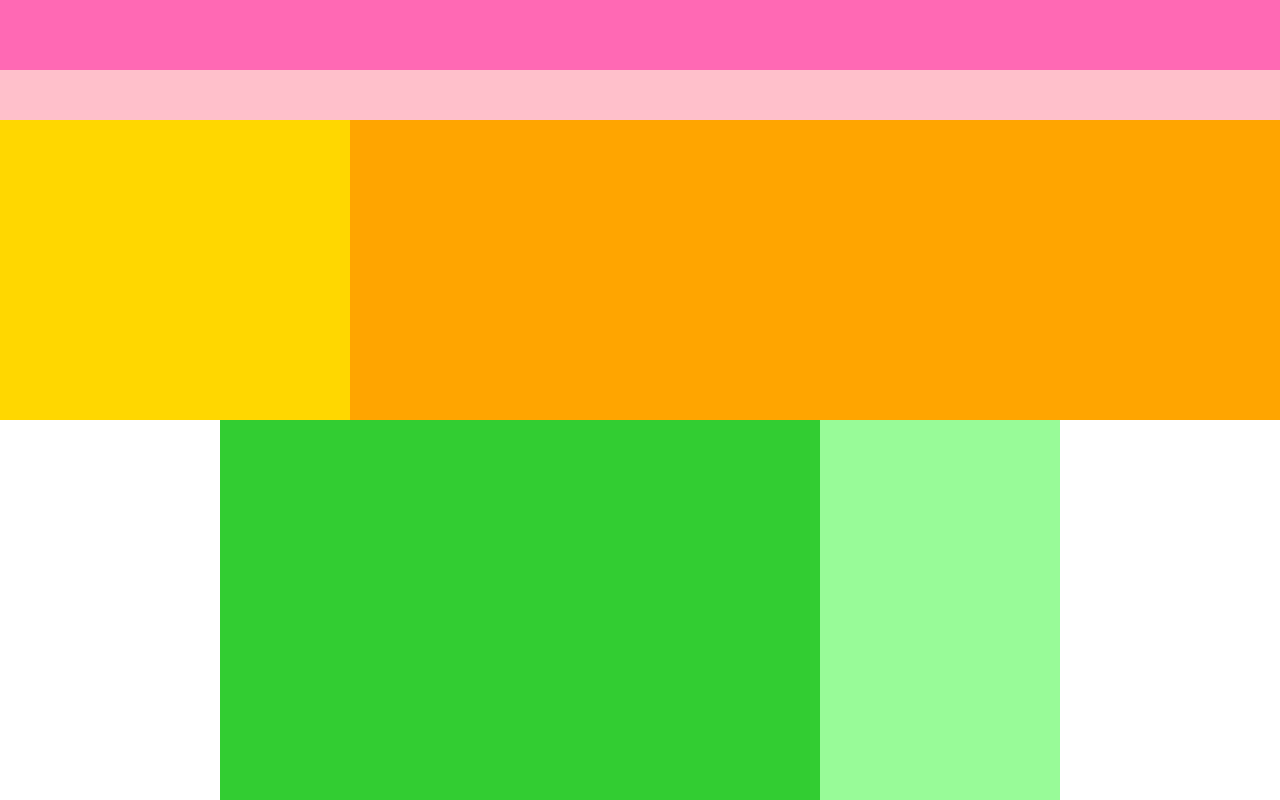
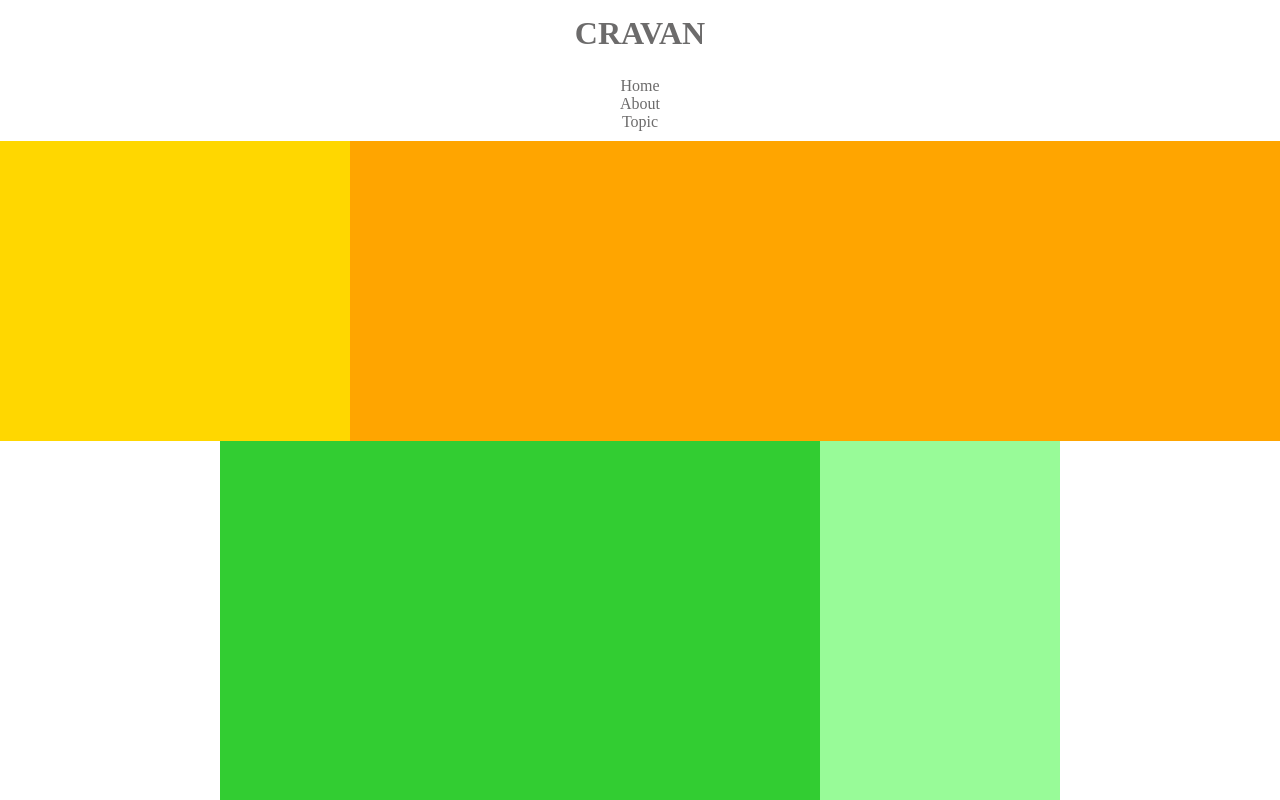
Before and after one commit to Kosan3/HTML-CSS, a plain HTML site: page caravan/index.html in a window 1280 px wide. Shown: the top 800 px of the page. Drawn offline with Linux system fonts and the light colour scheme.

Commit message:
[Start]1-5

```diff
--- a/caravan/index.html
+++ b/caravan/index.html
@@ -7,13 +7,19 @@
 </head>
 <body>
 	<header>
-		<div class="header-top">
-
-		</div>
-		<div class="header-bottom">
-
-		</div>
-	</header><!-- /header -->
+		<h1 class="headline">
+			<a href="index.heml">CRAVAN</a>
+		</h1>
+	</header>
+	<nav>
+		<ul class="nav-list">
+			<li class="navi-list-item">
+				<a href="index.html">Home</a>
+			</li>
+			<li class="navi-list-item">About</li>
+			<li class="navi-list-item">Topic</li>
+		</ul>
+	</nav>
 	<div class="main-visual">
 		<div class="main-visual-content"></div>
 	</div>
@@ -22,7 +28,7 @@
 		<div class="sidebar"></div>
 	</div>
 	<footer>
-
+		<p class="footer-text">© All right reserved by Infratop.Inc.</p>
 	</footer>
 
 </body>
--- a/caravan/style.css
+++ b/caravan/style.css
@@ -2,6 +2,11 @@
 	margin: 0;
 	padding: 0;
 	box-sizing: border-box;
+	color: #6c6b6b;
+}
+
+a {
+	text-decoration: none;
 }
 
 .clearfix::after {
@@ -11,9 +16,26 @@
 }
 
 header {
-	width: 100%;
-	height: 120px;
-	background-color: red;
+	width: 90%;
+	padding: 15px 0;
+	margin: 0 auto;
+	text-align: center;
+}
+
+header .headline {
+	font-size: 32px;
+}
+
+.nav-list {
+	text-align: center;
+	padding: 10px 0;
+	margin: 0 auto;
+}
+
+.nav-list-item {
+	list-style: none;
+	display: inline-block;
+	margin: 0 20px;
 }
 
 .main-visual {
@@ -46,19 +68,13 @@ header {
 footer {
 	width: 100%;
 	height: 120px;
-	background-color: blue;
+	text-align: center;
+	padding: 50px 0;
+	background-color: #848282;
 }
 
-.header-top {
-	width: 100%;
-	height: 70px;
-	background-color: hotpink;
-}
-
-.header-bottom {
-	width: 100%;
-	height: 50px;
-	background-color: pink;
+.footer-text {
+	color: #fff;
 }
 
 .main-visual-content {
```
